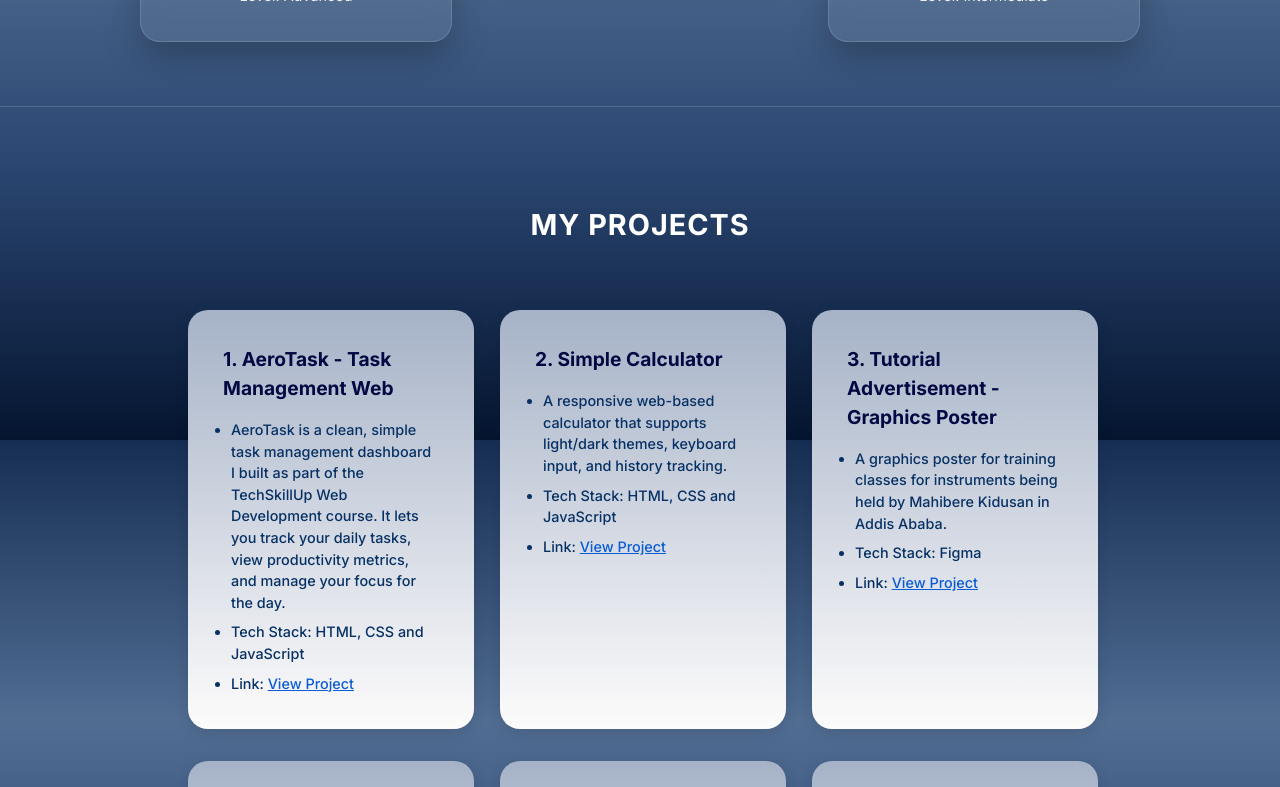
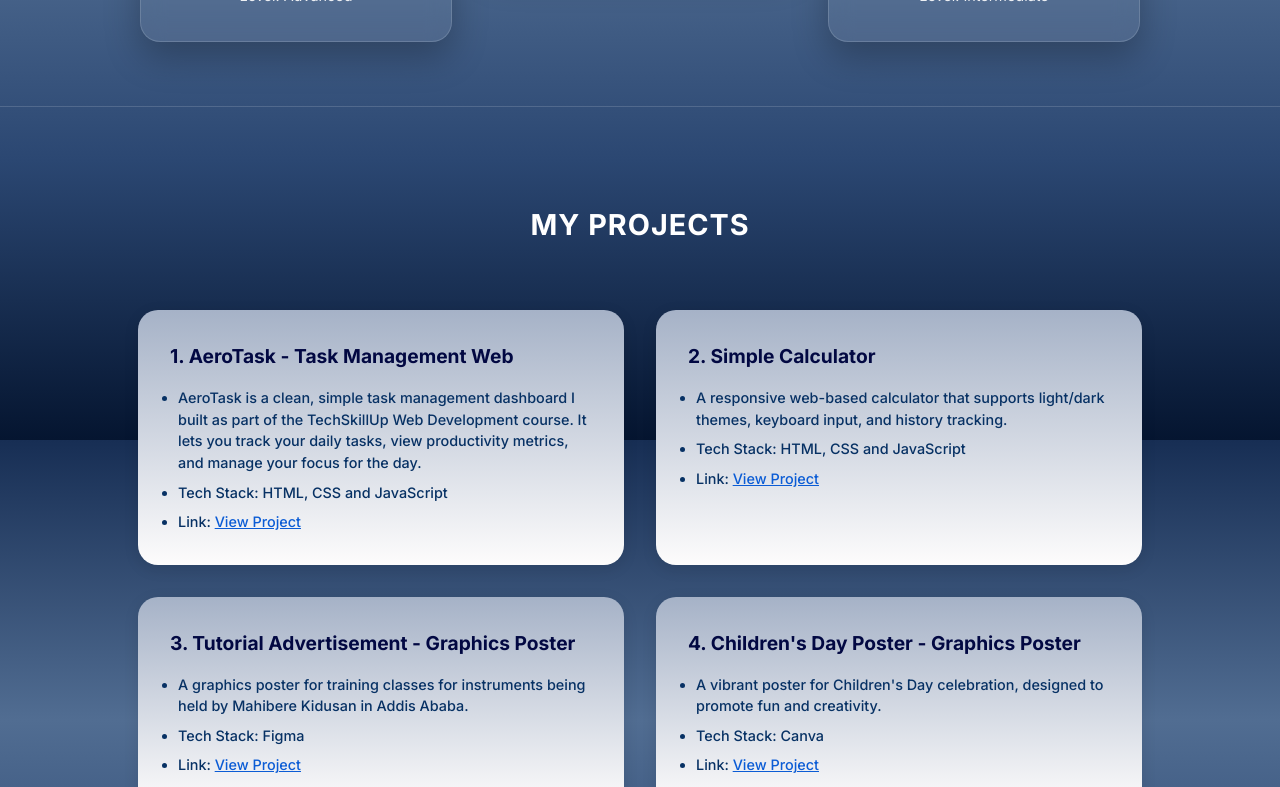
Before and after one commit to mahlet-1/My-Portfolio, a React (Vite) app: page / in a window 1280 px wide. Shown: the part 1160-1947 px from the top of the page. Built offline with nearby package versions, Linux system fonts and the light colour scheme.

Commit message:
local updates before sync

```diff
--- a/src/components/ProjectCard.jsx
+++ b/src/components/ProjectCard.jsx
@@ -6,7 +6,7 @@ export default function ProjectCard(props) {
         <li>{props.description}</li>
         <li>Tech Stack: {props.techStack}</li>
         <li>
-          Link: <a href={props.link} target="_blank" rel="noopener noreferrer">View Project</a>
+         Link: <a href={props.link} target="_blank" rel="noopener noreferrer">View Project</a>
         </li>
       </ul>
     </div>
--- a/src/data.js
+++ b/src/data.js
@@ -12,7 +12,7 @@ export const projects = [
     title: "1. AeroTask - Task Management Web",
     description: "AeroTask is a clean, simple task management dashboard I built as part of the TechSkillUp Web Development course. It lets you track your daily tasks, view productivity metrics, and manage your focus for the day.",
     techStack: "HTML, CSS and JavaScript",
-    link: "https://github.com/mahlet-1/AeroTask---Task-Management-Web",
+    link: "https://github.com/mahlet-1/AeroTask---Task-Management",
   },
   {
     id: 2,
--- a/src/styles/Projects.css
+++ b/src/styles/Projects.css
@@ -1,6 +1,6 @@
 #projects {
   padding: 4rem 2rem;
-  max-width: 1000px;
+  max-width: 1100px;
   margin: 0 auto;
   border-bottom: 1px solid rgba(255, 255, 255, 0.15);
   margin-bottom: 1rem;
@@ -15,17 +15,17 @@
 
 .projects-grid {
   display: grid;
-  grid-template-columns: repeat(3, 1fr);
+  grid-template-columns: repeat(auto-fit, minmax(320px, 1fr));
   gap: 2rem;
   padding: 32px 16px;
 }
 
 .project-card {
-  width: 102%;
+  width: 100%;
   box-sizing: border-box;
   background: linear-gradient(360deg, #fdfcfc 0%, #4e6892 200%);
   border-radius: 20px;
-  padding: 35px;
+  padding: 32px;
   box-shadow: 0 4px 15px rgba(0, 0, 0, 0.1);
 }
 
```
